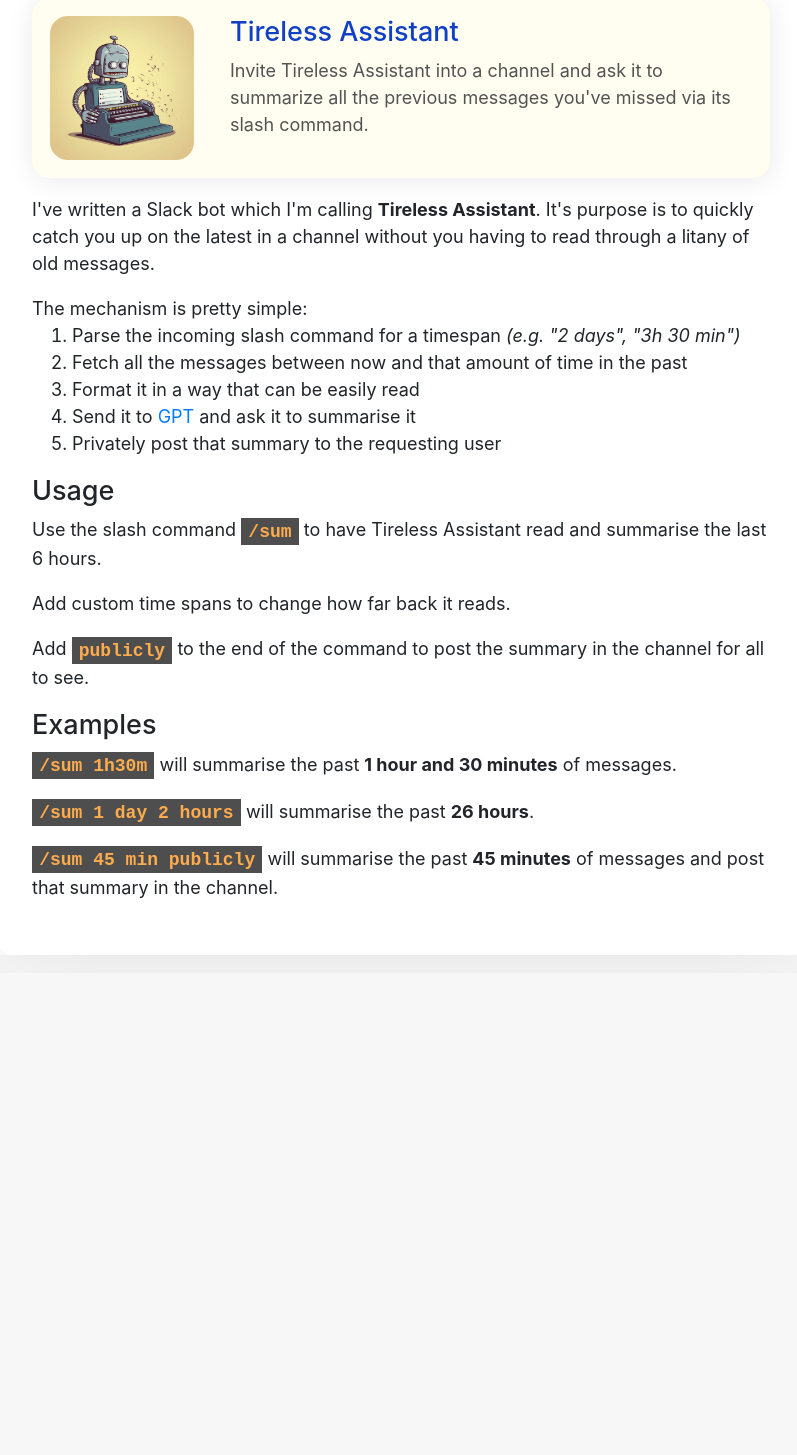
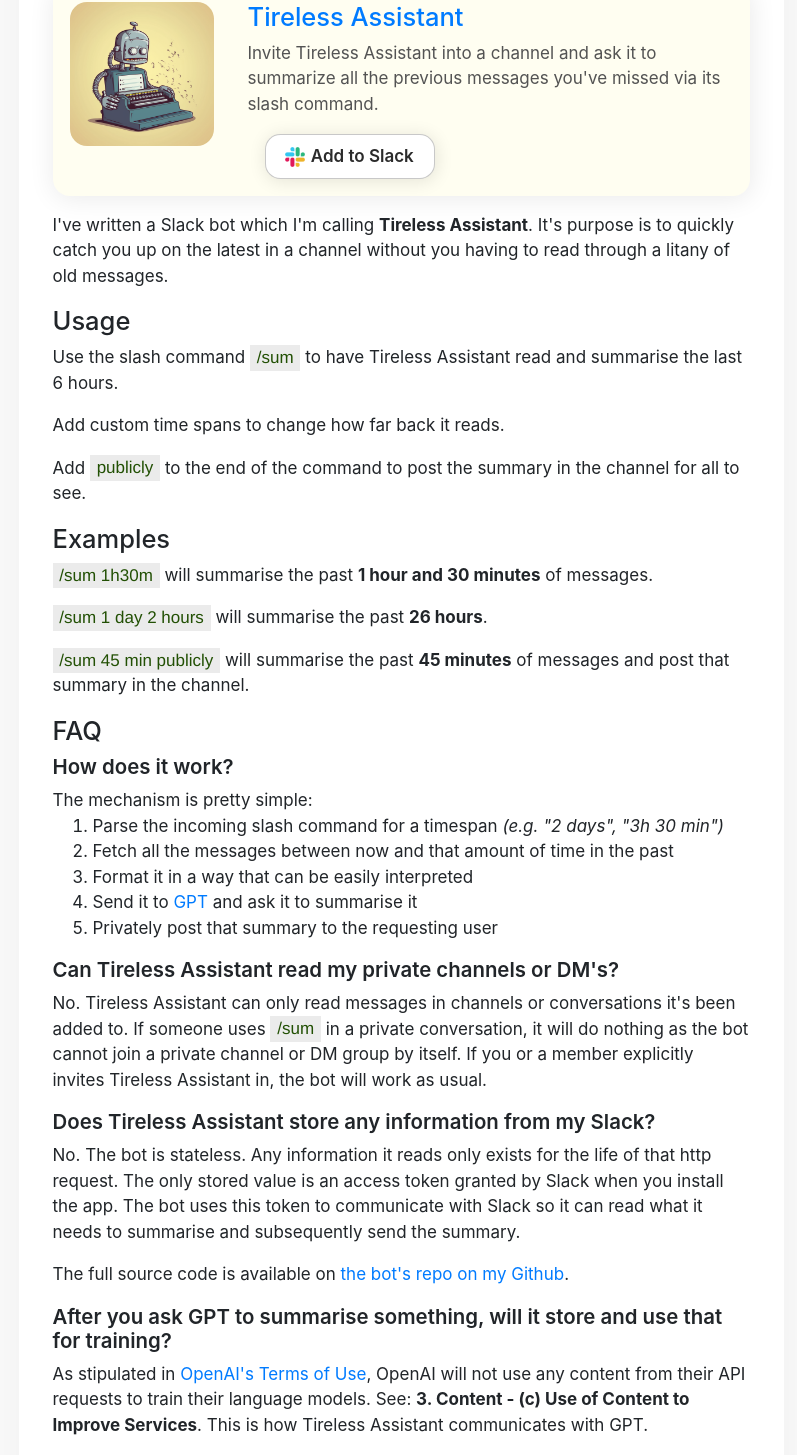
Before and after one commit to robbiebowman/nextjs-blog, a Next.js app: page /posts/tireless-assistant in a window 1280 px wide. Shown: the part 346-1801 px from the top of the page, without its empty margins (239-1036 px from the left). Before the commit the page ends 1319 px from the top, so only its background shows below. Built offline with nearby package versions, Linux system fonts and the light colour scheme.

Commit message:
Add detailed bot FAQ

```diff
--- a/pages/posts/tireless-assistant.js
+++ b/pages/posts/tireless-assistant.js
@@ -19,27 +19,26 @@ export default function TirelessAssistant() {
                             height={144}
                             width={144}
                             alt="A robotic typewriter cartoon"
-
                         />
                     </div>
-                    <div>
-                        <h1><Link href="https://wonderedhq.slack.com/apps/APQNFGHEC-tireless-assistant">Tireless Assistant</Link></h1>
+                    <div className={styles.slackBotDescBox}>
+                        <h1><Link href="https://work-distractions.slack.com/apps/APQNFGHEC-tireless-assistant?tab=more_info">Tireless Assistant</Link></h1>
                         <p>Invite Tireless Assistant into a channel and ask it to summarize all the previous messages you've missed via its slash command.</p>
+                        <a className={styles.slackButtonLink} href="https://slack.com/oauth/v2/authorize?client_id=370994026455.806763561488&scope=channels:history,channels:read,chat:write,commands,users:read&user_scope=channels:history,channels:read,users:read">
+                            <div className={styles.slackButton}>
+                                <Image
+                                    className={styles.slackButtonIcon}
+                                    src="/images/slack_icon.png"
+                                    height={20}
+                                    width={20} />
+                                <span>Add to Slack</span>
+                            </div>
+                        </a>
                     </div>
                 </div>
                 <p>
                     I've written a Slack bot which I'm calling <strong>Tireless Assistant</strong>. It's purpose is to quickly catch you up on the latest in a
                     channel without you having to read through a litany of old messages.
-                </p>
-                <p>
-                    The mechanism is pretty simple:
-                    <ol>
-                        <li>Parse the incoming slash command for a timespan <em>(e.g. "2 days", "3h 30 min")</em></li>
-                        <li>Fetch all the messages between now and that amount of time in the past</li>
-                        <li>Format it in a way that can be easily read</li>
-                        <li>Send it to <Link href="https://platform.openai.com/docs/guides/chat">GPT</Link> and ask it to summarise it</li>
-                        <li>Privately post that summary to the requesting user</li>
-                    </ol>
                 </p>
                 <h2>Usage</h2>
                 <p>
@@ -61,6 +60,34 @@ export default function TirelessAssistant() {
                 <p>
                     <span className={styles.codeSpan}>/sum 45 min publicly</span> will summarise the past <strong>45 minutes</strong> of messages and post that summary in the channel.
                 </p>
+
+                <h2>FAQ</h2>
+                <h3 className={styles.faqHeading}>How does it work?</h3>
+                <p>
+                    The mechanism is pretty simple:
+                    <ol>
+                        <li>Parse the incoming slash command for a timespan <em>(e.g. "2 days", "3h 30 min")</em></li>
+                        <li>Fetch all the messages between now and that amount of time in the past</li>
+                        <li>Format it in a way that can be easily interpreted</li>
+                        <li>Send it to <Link href="https://platform.openai.com/docs/guides/chat">GPT</Link> and ask it to summarise it</li>
+                        <li>Privately post that summary to the requesting user</li>
+                    </ol>
+                </p>
+                <h3 className={styles.faqHeading}>Can Tireless Assistant read my private channels or DM's?</h3>
+                <p>
+                    No. Tireless Assistant can only read messages in channels or conversations it's been added to. If someone uses <span className={styles.codeSpan}>/sum</span> in a private conversation, it will do nothing as the bot cannot join a private channel or DM group by itself. If you or a member explicitly invites Tireless Assistant in, the bot will work as usual.
+                </p>
+                <h3 className={styles.faqHeading}>
+                    Does Tireless Assistant store any information from my Slack?
+                </h3>
+                <p>No. The bot is stateless. Any information it reads only exists for the life of that http request. The only stored value is an access token granted by Slack when you install the app. The bot uses this token to communicate with Slack so it can read what it needs to summarise and subsequently send the summary.</p>
+                <p>The full source code is available on <Link href="https://github.com/robbiebowman/personal-api/blob/master/src/main/kotlin/com/robbiebowman/personalapi/service/SlackSummaryService.kt">the bot's repo on my Github</Link>.</p>
+                <h3 className={styles.faqHeading}>After you ask GPT to summarise something, will it store and use that for training?</h3>
+                <p>As stipulated in <Link href="https://openai.com/policies/terms-of-use">OpenAI's Terms of Use</Link>, OpenAI will not use any content from their API requests to train their language models. See: <strong>3. Content - (c) Use of Content to Improve Services</strong>. This is how Tireless Assistant communicates with GPT.</p>
+                <h3 className={styles.faqHeading}>
+                    Will Tireless Assistant always be free?
+                </h3>
+                <p>Probably. However GPT is not a free service. If the bot becomes very popular and the OpenAI API bills get unmanageable, I may seek to monetise it for enterprise orgs.</p>
             </div>
         </Layout>
     )
--- a/pages/posts/tireless-assistant.module.css
+++ b/pages/posts/tireless-assistant.module.css
@@ -1,3 +1,7 @@
+.faqHeading {
+    font-size: larger;
+    font-weight: 600;
+}
 .slackBotBox {
     display: flex;
     background-color: rgb(255, 254, 241);
@@ -5,6 +9,14 @@
     border-radius: 1rem;
     margin: 1rem 0;
     box-shadow: 1px 2px 1.5rem 1px #00000015;
+    flex-wrap: ;
+    width: fit-content;
+}
+.slackBotDescBox {
+    display: flex;
+    flex-direction: column;
+    flex-shrink: 1;
+    min-width: 6rem;
 }
 .slackBotBox div {
     margin: 0 1rem;
@@ -27,17 +39,44 @@
 .slackBotBox p {
     color: #535353;
 }
-.slackBotBox a {
-    color: #1040c5;
+.slackButtonLink:hover{
+    text-decoration: none;
+}
+.slackButtonLink{
+    display: block;
+    width: fit-content;
+}
+.slackButton {
+    width: 10rem;
+    background-color: rgb(255, 255, 255);
+    box-shadow: 1px 2px 1rem 1px #00000019;
+    padding: 0.5rem 1rem;
+    border-radius: 0.9rem;
+    border: 1px solid #3334;
+    display:flex;
+    flex-direction: row;
+    justify-content: space-around;
+    align-items: center;
+}
+.slackButton {
+    font-weight: 600;
+    color: #2b2b2b;
+    text-decoration: none;
+}
+.slackButton:hover {
+    color: #2b2b2b;
+    text-decoration: none;
+}
+.slackButtonIcon {
 }
 .mainBox {
     padding: 0 2rem;
 }
 
 .codeSpan {
-    font-family: 'Courier New', Courier, monospace;
-    font-weight: 600;
-    background-color: #4e4e4e;
-    color: rgb(255, 172, 77);
+    font-family: 'Franklin Gothic Medium', 'Arial Narrow', Arial, 'Segoe UI', Tahoma, Geneva, Verdana, sans-serif;
+
+    background-color: #ebebeb;
+    color: rgb(34, 80, 4);
     padding: 0.2rem 0.4rem;
 }
--- a/styles/global.css
+++ b/styles/global.css
@@ -4,8 +4,8 @@ body {
   margin: 0;
   font-family: -apple-system, BlinkMacSystemFont, Segoe UI, Roboto, Oxygen, Ubuntu,
     Cantarell, Fira Sans, Droid Sans, Helvetica Neue, sans-serif;
-  line-height: 1.6;
-  font-size: 18px;
+  line-height: 1.3;
+  font-size: 17px;
   background-color: rgb(247, 247, 247);
 }
 
```
Also changed, not shown: public/images/slack_icon.png (added).
